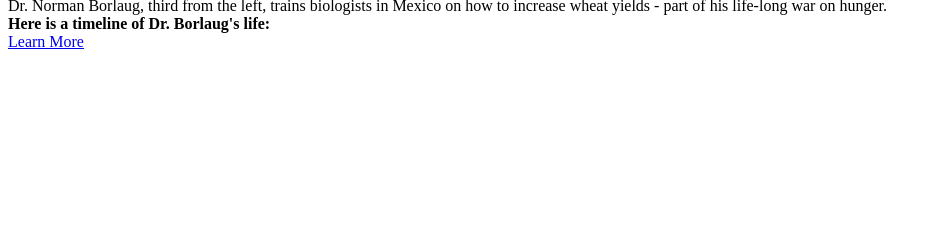
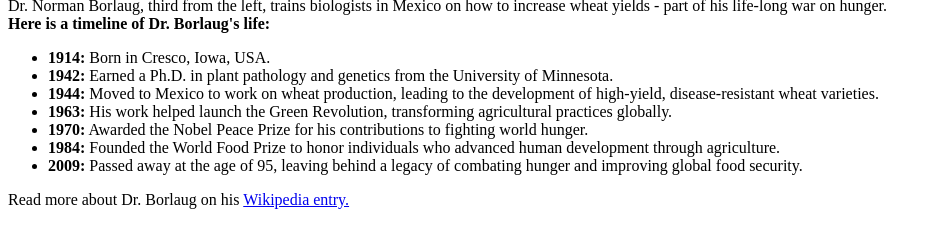
Before and after one commit to ugibjkhounjmihol/freeCodeCamp-Tribute-Page, a plain HTML site: page index.html in a window 1280 px wide. Shown: the part 329-576 px from the top of the page, without its empty margins (0-941 px from the left). Drawn offline with Linux system fonts and the light colour scheme.

Commit message:
Update index.html

```diff
--- a/index.html
+++ b/index.html
@@ -8,8 +8,20 @@
   </div>
   <div id="tribute-info">
     <strong>Here is a timeline of Dr. Borlaug's life:</strong>
+    <div id="timeline">
+  <ul>
+    <li><strong>1914:</strong> Born in Cresco, Iowa, USA.</li>
+    <li><strong>1942:</strong> Earned a Ph.D. in plant pathology and genetics from the University of Minnesota.</li>
+    <li><strong>1944:</strong> Moved to Mexico to work on wheat production, leading to the development of high-yield, disease-resistant wheat varieties.</li>
+    <li><strong>1963:</strong> His work helped launch the Green Revolution, transforming agricultural practices globally.</li>
+    <li><strong>1970:</strong> Awarded the Nobel Peace Prize for his contributions to fighting world hunger.</li>
+    <li><strong>1984:</strong> Founded the World Food Prize to honor individuals who advanced human development through agriculture.</li>
+    <li><strong>2009:</strong> Passed away at the age of 95, leaving behind a legacy of combating hunger and improving global food security.</li>
+  </ul>
+</div>
+
   </div>
-    <a id="tribute-link" href="https://en.wikipedia.org/wiki/Norman_Borlaug" target="_blank">Learn More <a>
+    Read more about Dr. Borlaug on his <a id="tribute-link" href="https://en.wikipedia.org/wiki/Norman_Borlaug" target="_blank">Wikipedia entry.<a>
 
 
 </main>
```
